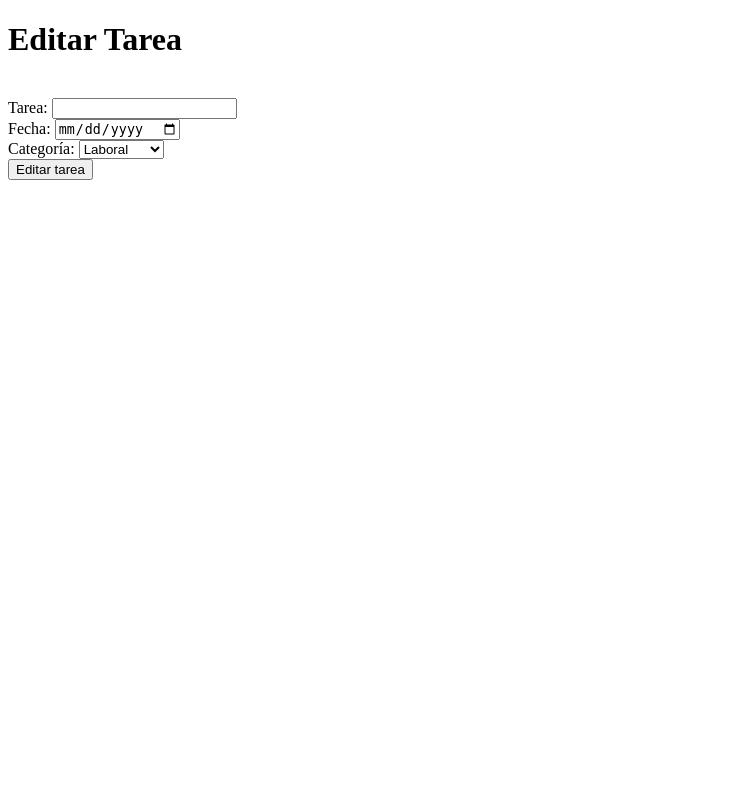
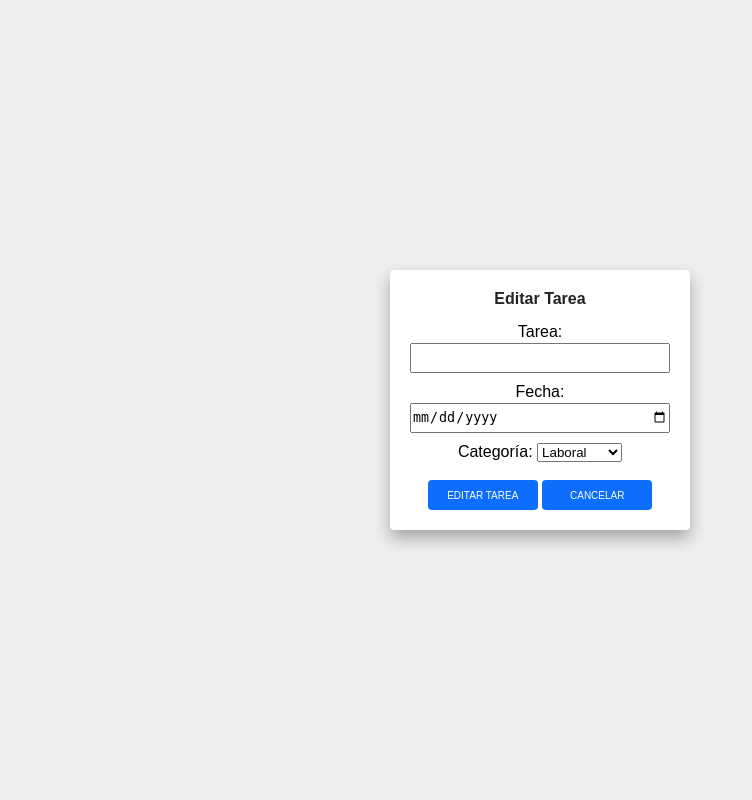
Before and after one commit to franbacchiddu/tp_listaTareas, a PHP site: page /editar_tarea.php in a window 1280 px wide. Shown: the whole page, without its empty margins (0-752 px from the left). Run offline with PHP 8.4, Linux system fonts and the light colour scheme; data that the repository does not hold is empty.

Commit message:
# estilo de pagina editar tarea

```diff
--- /dev/null
+++ b/editar_tarea.css
@@ -0,0 +1,67 @@
+*{
+    margin:0;
+    padding:0;
+    box-sizing: border-box;
+
+}
+body{
+        min-height: 100vh;
+        background: #eee;
+        display:flex;
+        font-family: sans-serif;
+}
+
+.container{
+    margin:auto;
+    width: 500px;
+    max-width: 90%;
+}
+.container form{
+    width: 60%;
+    height: 100%;
+    padding: 20px;
+    background: white;
+    border-radius:4px;
+    box-shadow: 0 8px 16px rgba(0,0,0,.3);
+    text-align: center;
+
+}
+.container form h1{
+
+    margin-bottom: 15px;
+    color: #222;
+    font-size: medium;
+}
+.container form .form-control{
+
+    width: 100%;
+    height: 30px;
+    margin: 2px 0 10px 0;
+    align-items: center;
+
+}
+.container form .form-label{
+
+    width: 100%;
+    height: 40px;
+    margin: 0px 0 10px 0;
+}
+.container form .btn{
+    align-items: center;
+    width: 110px;
+    height: 30px;
+    border:none;
+    outline:none;
+    background: #0d6efd;
+    cursor: pointer;
+    font-size:10px;
+    text-transform: uppercase;
+    color: white;
+    border-radius: 4px;
+    transition: .3s;
+}
+
+
+.container form .btn:hover{
+    opacity: .7;
+}
--- a/editar_tarea.php
+++ b/editar_tarea.php
@@ -25,22 +25,22 @@ if(isset($_POST['editar_tarea'])){
 <!DOCTYPE html>
 <html lang="en">
 <head>
-
+<meta charset="UTF-8">
+    <meta name="viewport" content="width=device-width, initial-scale=1.0">
+    <title>Iniciar Sesión</title>
+<link rel="stylesheet" href="editar_tarea.css">
 </head>
 <body>
-    <header>
-        <h1>Editar Tarea</h1>
-    </header>
-    <main class="container">
-        <br>
-        <div class="card">
-            <div class="card-body">
-                <form action="" method="post">
+<div class="container">
+<form action="" method="post">
+<h1>Editar Tarea</h1>
+<div class="form-group">
                     <input type="hidden" name="id" value="<?php echo $tarea['id']; ?>">
                     <label for="tarea" class="form-label">Tarea:</label>
                     <input type="text" class="form-control" name="tarea" id="tarea" value="<?php echo $tarea['tarea']; ?>"><br>
                     <label for="fecha" class="form-label">Fecha:</label>
                     <input type="date" class="form-control" name="fecha" id="fecha" value="<?php echo $tarea['fecha']; ?>"><br>
+                    <div class="categoria">
                     <label for="categoria" class="form-label">Categoría:</label>
                     <select class="form-select" name="categoria" id="categoria">
                             <option value="laboral" <?php echo ($tarea['categoria'] == 'laboral') ? 'selected' : ''; ?>>Laboral</option>
@@ -48,11 +48,23 @@ if(isset($_POST['editar_tarea'])){
                             <option value="escolar" <?php echo ($tarea['categoria'] == 'escolar') ? 'selected' : ''; ?>>Escolar</option>
                             <option value="personal" <?php echo ($tarea['categoria'] == 'personal') ? 'selected' : ''; ?>>Personal</option>
                             <option value="otro" <?php echo ($tarea['categoria'] == 'otro') ? 'selected' : ''; ?>>Otro</option>
-                    </select><br>
+                    </select>
+                    <br>
+                    <br>
+                    </div>
+                    <div class=btns>
                     <input name="editar_tarea" id="editar_tarea" class="btn btn-primary" type="submit" value="Editar tarea">
-                </form>
-            </div>
+                    <input name="cancelar_editar_tarea" id="cancelar_editar_tarea" class="btn btn-primary" type="button" onclick="cancelarAccion()" value="Cancelar">
+    <script>
+        function cancelarAccion() {
+            window.location.href = 'home_todolist.php';;
+        }
+    </script>
+                    </div>
+
+
         </div>
-    </main>
+        </form>
+</div>
 </body>
 </html>
```
